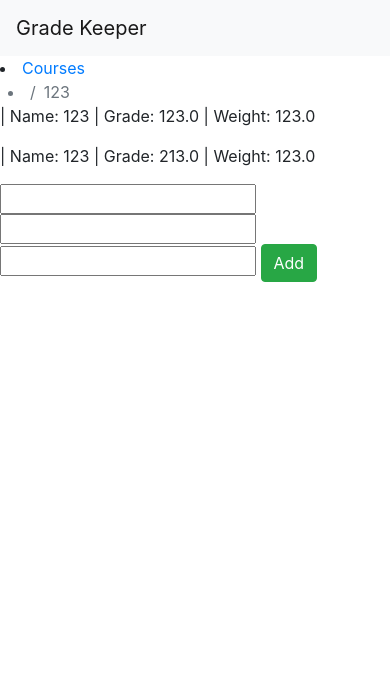
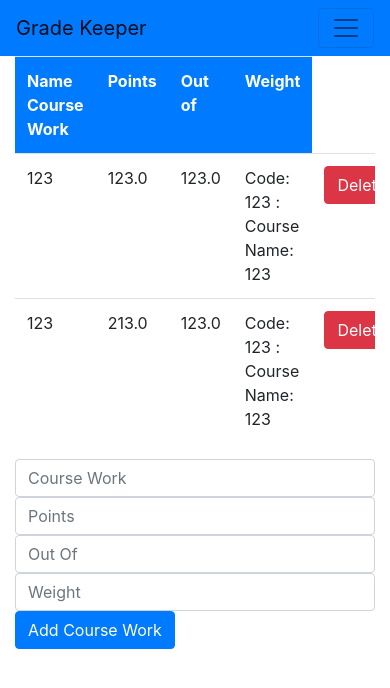
Before and after one commit to danilredko/Grade_Keeper, a Django app: page /courses/19/ in a window 390 px wide. Shown: the top 688 px of the page. Run offline with Django 3.2, Linux system fonts and the light colour scheme; data comes from the database, SQL or seed files in the repository; both versions use the stored data as it was after the commit; some libraries are stand-ins or nearby versions.

Commit message:
Some responsive design added

```diff
--- a/myproj/courses/views.py
+++ b/myproj/courses/views.py
@@ -3,6 +3,7 @@ from django.http import HttpResponse, Http404
 from .models import Course, CourseWork
 from django.contrib.auth.models import User
 from django.contrib.auth.decorators import login_required
+from django.views.generic.edit import DeleteView
 
 # Create your views here.
 
@@ -25,7 +26,6 @@ def home(request):
 
 
     return render(request, 'home.html', {'courses': courses})
-
 
 
 def courses_page(request, pk):
@@ -55,3 +55,19 @@ def new_coursework(request, pk):
     course = get_object_or_404(Course, pk=pk)
 
     return render(request, 'new_coursework.html', {'course': course})
+
+
+def delete_coursework(request, pk):
+
+    grade = get_object_or_404(CourseWork, pk=pk)
+
+    try:
+
+        if request.method == 'POST':
+            grade.delete()
+
+    except Exception as e:
+        print(e)
+
+
+    return render(request, 'course_work_check_delete.html',{'grades':grades})
--- a/myproj/templates/base.html
+++ b/myproj/templates/base.html
@@ -4,9 +4,11 @@
     <meta charset="utf-8">
     <title>{% block title %}Grade Keeper{% endblock %}</title>
     <link rel="stylesheet" href="https://stackpath.bootstrapcdn.com/bootstrap/4.1.1/css/bootstrap.min.css" integrity="sha384-WskhaSGFgHYWDcbwN70/dfYBj47jz9qbsMId/iRN3ewGhXQFZCSftd1LZCfmhktB" crossorigin="anonymous">
-    <nav class="navbar navbar-expand-lg navbar-light bg-light">
+    <nav class="navbar navbar-expand-lg navbar-light bg-primary text-white">
         <a class='navbar-brand' href='{% url 'home' %}'> Grade Keeper </a>
-
+        <button class="navbar-toggler" type="button" data-toggle="collapse" data-target="#navbarSupportedContent" aria-controls="navbarSupportedContent" aria-expanded="false" aria-label="Toggle navigation">
+          <span class="navbar-toggler-icon"></span>
+        </button>
 
         <div class='collapse navbar-collapse' id='navbarSupportedContent'>
           <ur class="navbar-nav mr-auto">
@@ -34,31 +36,15 @@
 
         </div>
 
+    </nav>
 
-
-
-
-
-    </nav>
-    {% block stylesheet %}{% endblock %}  <!-- HERE -->
   </head>
-
-
-
-
-    {% block body %}
-
-
-
-      {% block breadcrumb %}
-      {% endblock %}
-
     {% block content %}
     {% endblock %}
     <script src="https://code.jquery.com/jquery-3.3.1.slim.min.js" integrity="sha384-q8i/X+965DzO0rT7abK41JStQIAqVgRVzpbzo5smXKp4YfRvH+8abtTE1Pi6jizo" crossorigin="anonymous"></script>
     <script src="https://cdnjs.cloudflare.com/ajax/libs/popper.js/1.14.3/umd/popper.min.js" integrity="sha384-ZMP7rVo3mIykV+2+9J3UJ46jBk0WLaUAdn689aCwoqbBJiSnjAK/l8WvCWPIPm49" crossorigin="anonymous"></script>
     <script src="https://stackpath.bootstrapcdn.com/bootstrap/4.1.1/js/bootstrap.min.js" integrity="sha384-smHYKdLADwkXOn1EmN1qk/HfnUcbVRZyYmZ4qpPea6sjB/pTJ0euyQp0Mk8ck+5T" crossorigin="anonymous"></script>
-{% endblock body %}
+
 
 
 </html>
--- a/myproj/templates/grades.html
+++ b/myproj/templates/grades.html
@@ -1,40 +1,49 @@
 {% extends 'base.html' %}
 
-{% block title %}
-  {{ course.course_code }} - {{ block.super }}
-{% endblock %}
-
-{% block breadcrumb %}
-  <li class="breadcrumb-item"><a href="{% url 'home' %}">Courses</a></li>
-  <li class="breadcrumb-item active">{{ course.course_code }}</li>
-{% endblock %}
 
 {% block content %}
 
+<div class='container'>
 
-{% for grade in grades %}
+  <div class="table-responsive">
+    <table class="table" id="course_table">
 
-<hb>
-<p>
-<span>|   Name:    </span>
-<span> {{grade.name_course_work}}</span>
-<span>|   Grade:   </span>
-<span>{{ grade.grade }}</span>
-<span>|   Weight:  </span>
-<span>{{ grade.weight }}</span>
-<hb>
-</p>
-{%endfor%}
+          <tr class="table_header bg-primary text-white">
+            <th>Name Course Work</th>
+            <th>Points</th>
+            <th>Out of</th>
+            <th>Weight</th>
+
+          </tr>
+          {% for grade in grades %}
+          <tr class ='table_rows'>
+            <td>{{ grade.name_course_work }}</td>
+            <td>{{ grade.grade }}</td>
+            <td>{{ grade.weight }}</td>
+            <td>{{ grade.course}} </td>
+            <th><button class='btn btn-danger'>Delete</button></th>
+          </tr>
+          {% endfor %}
+
+    </table>
+  </div>
+</div>
 
 
+<div class="container">
 
-<form method="post">
-  {% csrf_token %}
+    <form method="post" class = 'form-inline'>
+      {% csrf_token %}
+      <div class='row'>
+      <label for="coursecode" class="sr-only">Password</label>
+      <div class = "col-sm"><input type="text" required="required" name="assignment" placeholder='Course Work' class="form-control" id="corsecode"></div>
+      <div class = "col-sm"><input type="number" step="0.01" name="assignment1" placeholder='Points' class="form-control" id="corsecode"></div>
+      <div class = "col-sm"><input type="number" step="0.01" required="required" name="grade1" placeholder='Out Of' class="form-control" id="corsecode" ></div>
+      <div class = "col-sm"><input type="number" step="0.01" required="required" name="weight" placeholder='Weight' class="form-control" id="corsecode" ></div>
+      <div class = "col-sm"><button type="submit" required="required" class="btn btn-primary mb-2">Add Course Work</button></div>
+      </div>
+    </form>
 
-  <input type="text" name="assignment">
-  <input type="number" name="grade1">
-  <input type="number" name="weight">
-
-  <button type="submit" class="btn btn-success">Add</button>
+</div>
 
 {% endblock %}
```
Also changed, not shown: myproj/templates/course_work_check_delete.html (added, +13 -0 lines), myproj/templates/home.html (+12 -19 lines), myproj/db.sqlite3.
